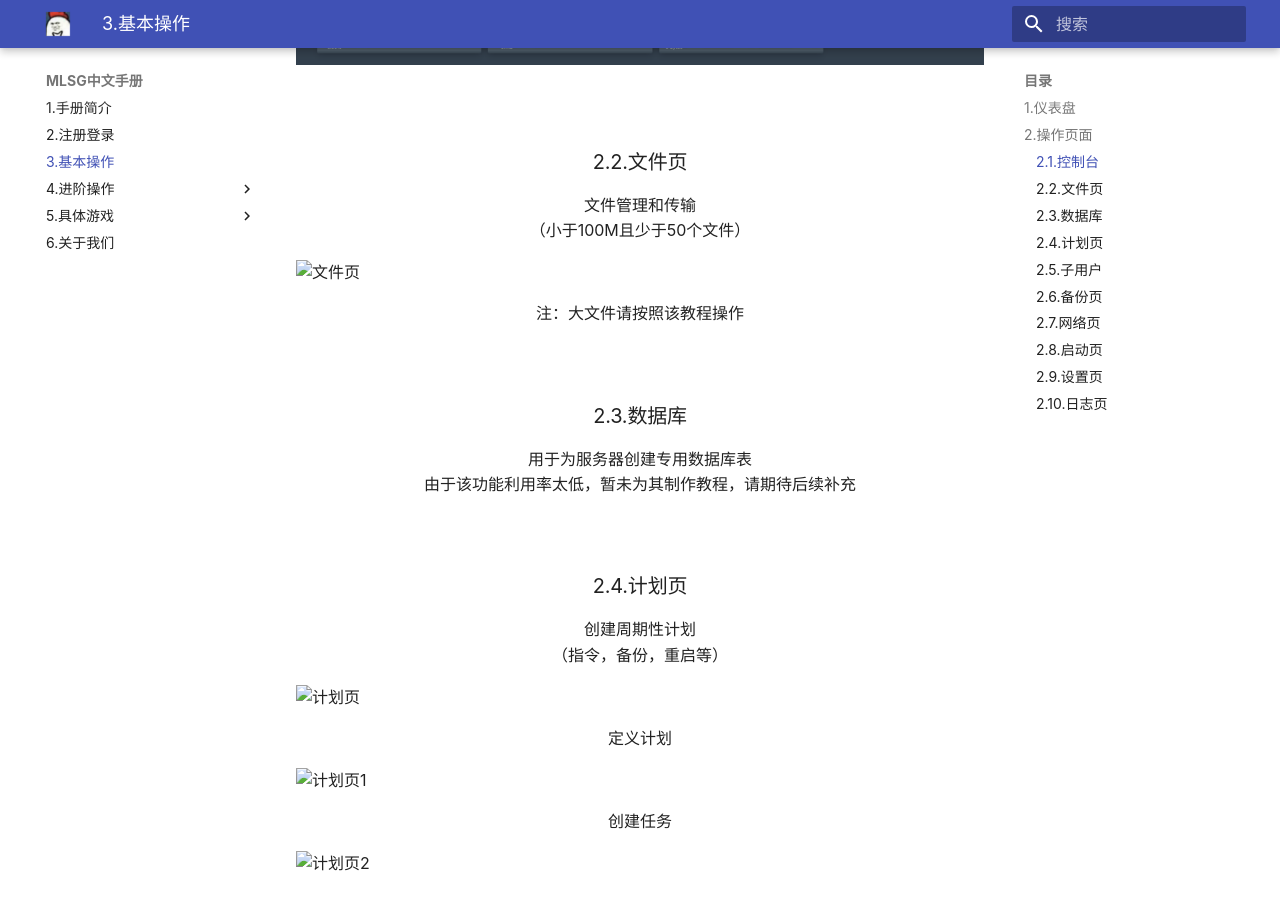
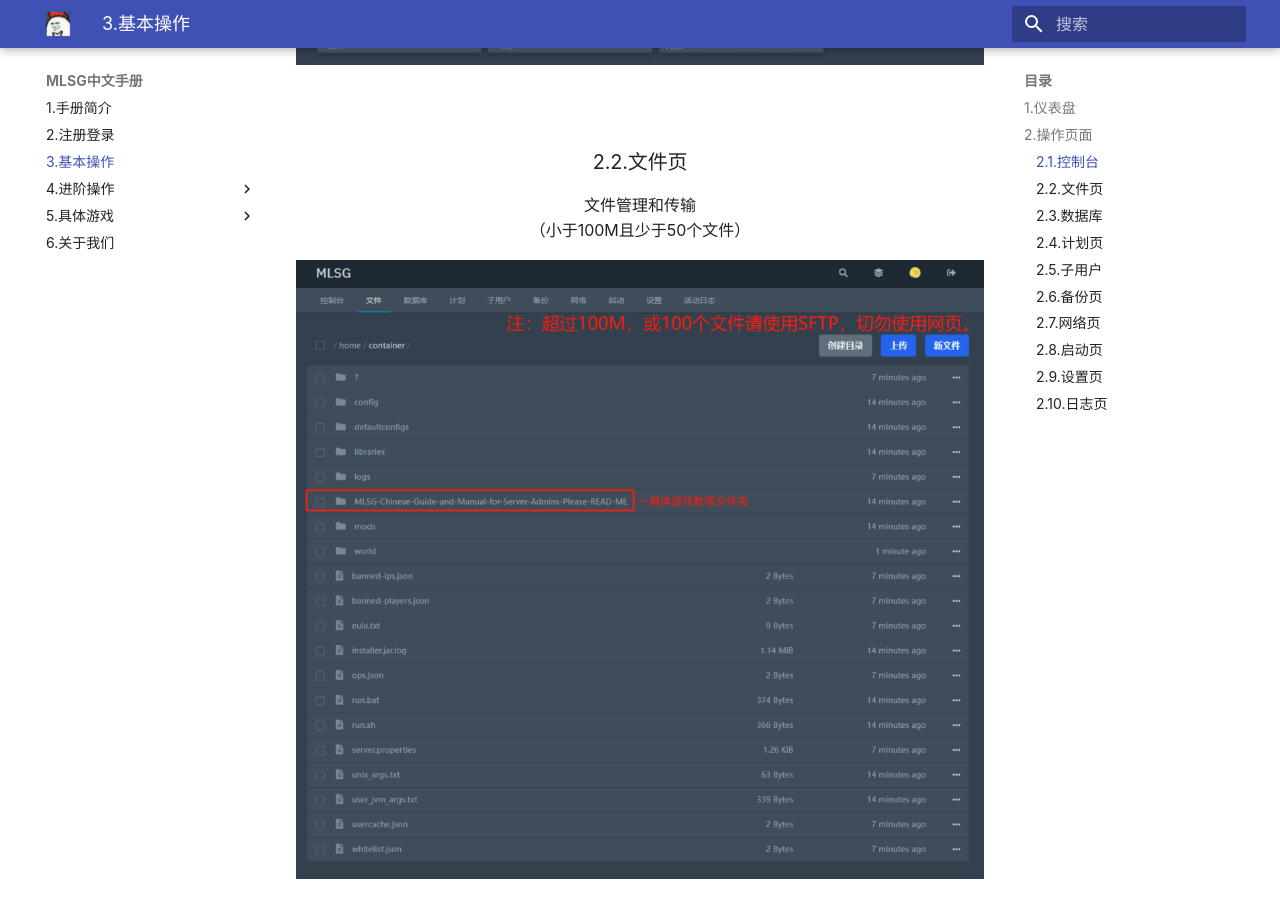
Before and after one commit to KenRen98/Manual, an MkDocs documentation site: the page built from docs/1-serverbasics.md, in a window 1280 px wide and 900 px high, scrolled down 1178 px. Built offline with MkDocs 1.6.1 and Material for MkDocs 9.7.7, drawn with Linux system fonts in a browser that asks for light colours; some web fonts are replaced.

```diff
--- a/docs/1-serverbasics.md
+++ b/docs/1-serverbasics.md
@@ -23,7 +23,7 @@
 ### <center>2.2.文件页</center>
 <center>文件管理和传输</center>
 <center>（小于100M且少于50个文件）</center>
-![文件页](assets\1.0\file-page.png)
+![文件页](\assets\1.0\file-page.png)
 <center>注：大文件请按照该教程操作</center>
 
 <br>
@@ -35,55 +35,55 @@
 ### <center>2.4.计划页</center>
 <center>创建周期性计划</center>
 <center>（指令，备份，重启等）</center>
-![计划页](assets\1.0\plan-page.png)
+![计划页](\assets\1.0\plan-page.png)
 
   <center>定义计划</center>
-![计划页1](assets\1.0\plan-step1.png)
+![计划页1](\assets\1.0\plan-step1.png)
 
   <center>创建任务</center>
-![计划页2](assets\1.0\plan-step2.png)
+![计划页2](\assets\1.0\plan-step2.png)
 
 <br>
 ### <center>2.5.子用户</center>
 <center>邀请子用户使用后台</center>
 <center>（也需要启用2FA才能操作后台）</center>
-![子用户](assets\1.0\subuser-page.png)
+![子用户](\assets\1.0\subuser-page.png)
 
   <center>子用户权限设置</center>
-![子用户1](assets\1.0\subuser-step1.png)
+![子用户1](\assets\1.0\subuser-step1.png)
 
 <br>
 ### <center>2.6.备份页</center>
 <center>服务器备份和还原</center>
 <center>（请务必在服务器关闭状态下创建备份）</center>
-![创建备份](assets\1.0\backup-page.png)
+![创建备份](\assets\1.0\backup-page.png)
 
   <center>创建备份</center>
-![创建备份](assets\1.0\backup-step1.png)
+![创建备份](\assets\1.0\backup-step1.png)
 
   <center>还原备份</center>
-![创建备份](assets\1.0\backup-step2.png)
+![创建备份](\assets\1.0\backup-step2.png)
 
 <br>
 ### <center>2.7.网络页</center>
 <center>查看和管理可用端口</center>
 <center>（首选端口通常为服务器连接端口）</center>
-![网络页](assets\1.0\network-page.png)
+![网络页](\assets\1.0\network-page.png)
 
 <br>
 ### <center>2.8.启动页</center>
 <center>启动命令和变量管理</center>
 <center>（编辑启动命令请联系管理员）</center>
-![启动页](assets\1.0\boot-page.png)
+![启动页](\assets\1.0\boot-page.png)
 
 <br>
 ### <center>2.9.设置页</center>
 <center>连接SFTP/重装服务器</center>
 <center>（具体教程请阅读进阶操作）</center>
-![设置页](assets\1.0\setting-page.png)
+![设置页](\assets\1.0\setting-page.png)
 
 <br>
 ### <center>2.10.日志页</center>
 <center>服务器操作日志</center>
 <center>（电源/命令/文件/备份等操作记录）</center>
-![设置页](assets\1.0\record-page.png)
+![设置页](\assets\1.0\record-page.png)
```
Also changed, not shown: docs/0-serversignup.md (+6 -6 lines).
